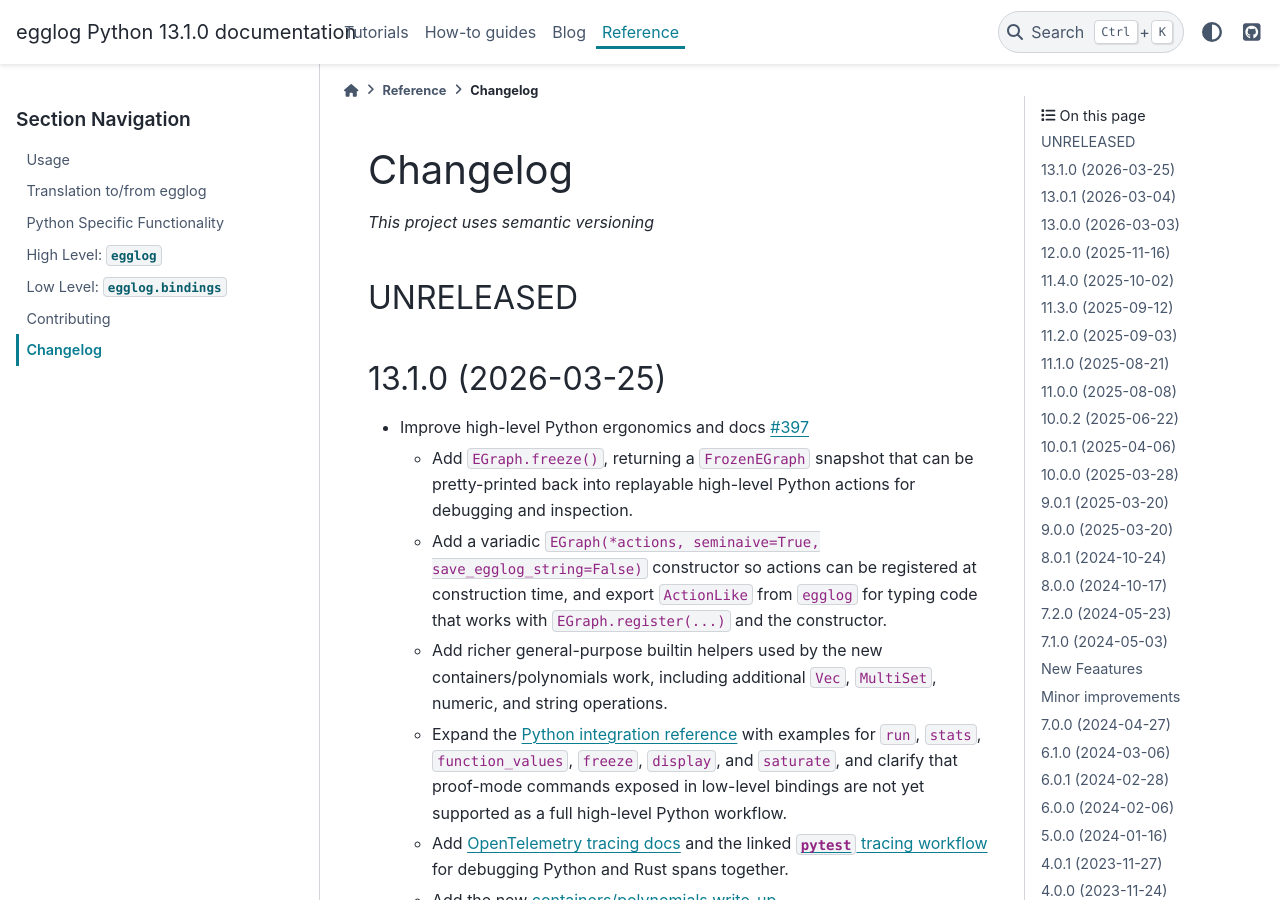
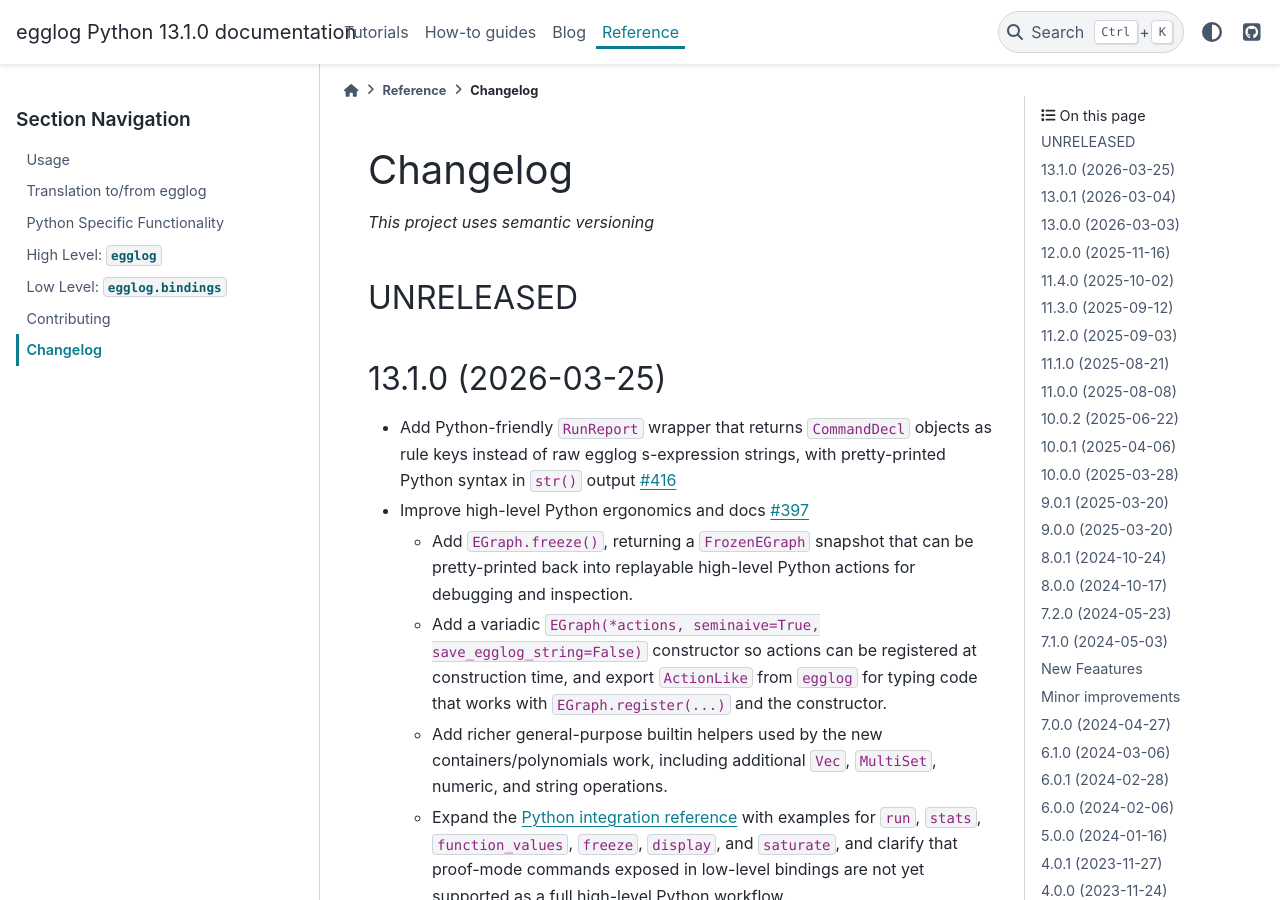
Before and after one commit to egraphs-good/egglog-python, a Sphinx documentation site: the page built from docs/changelog.md, in a window 1280 px wide and 900 px high. Built offline with Sphinx 7.4.7 and the PyData theme 0.15.4, drawn with Linux system fonts in a browser that asks for light colours; pages that are not in the unit, such as notebooks, are missing from menus; comment, search, counter and statistics services are not loaded; the version number is read from the project's files by our own code.

Commit message:
feat: update changelog

```diff
--- a/docs/changelog.md
+++ b/docs/changelog.md
@@ -6,6 +6,7 @@ _This project uses semantic versioning_
 
 ## 13.1.0 (2026-03-25)
 
+- Add Python-friendly `RunReport` wrapper that returns `CommandDecl` objects as rule keys instead of raw egglog s-expression strings, with pretty-printed Python syntax in `str()` output [#416](https://github.com/egraphs-good/egglog-python/pull/416)
 - Improve high-level Python ergonomics and docs [#397](https://github.com/egraphs-good/egglog-python/pull/397)
   - Add `EGraph.freeze()`, returning a `FrozenEGraph` snapshot that can be pretty-printed back into replayable high-level Python actions for debugging and inspection.
   - Add a variadic `EGraph(*actions, seminaive=True, save_egglog_string=False)` constructor so actions can be registered at construction time, and export `ActionLike` from `egglog` for typing code that works with `EGraph.register(...)` and the constructor.
```
